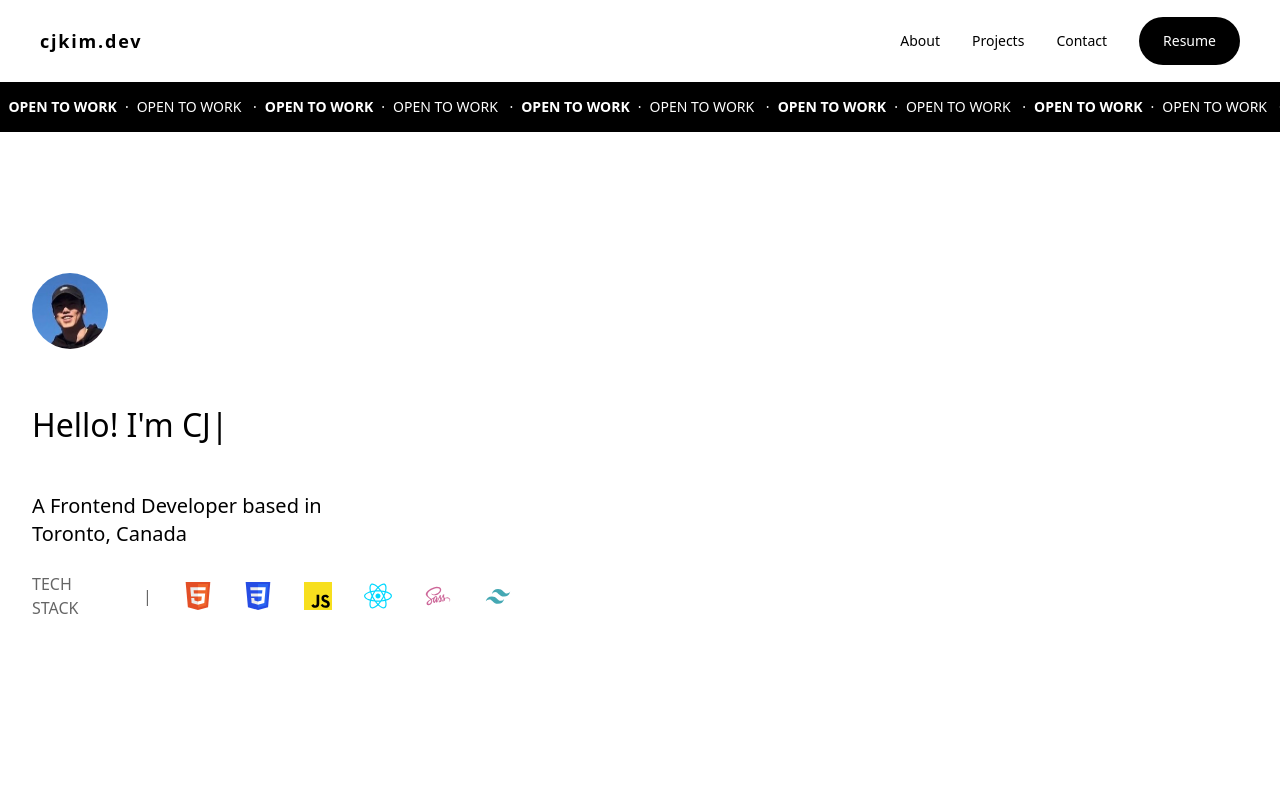
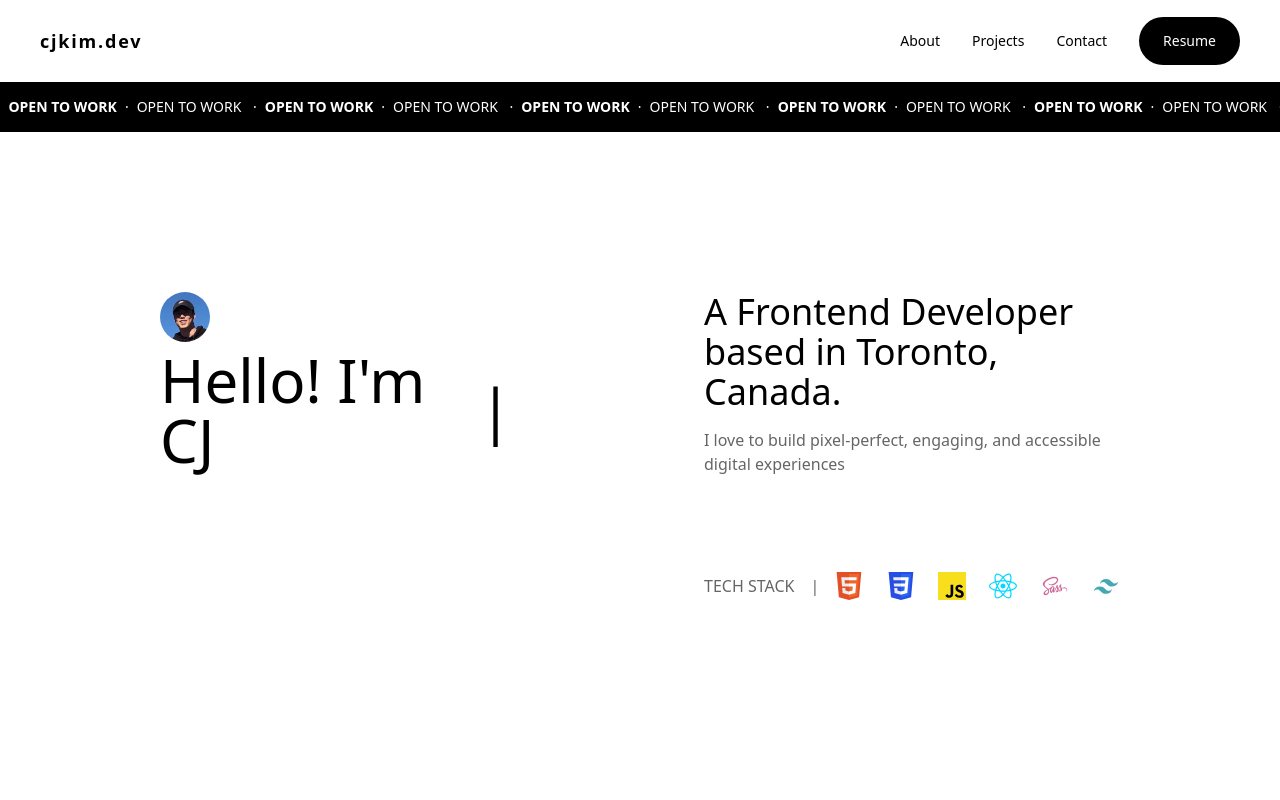
Before and after one commit to cjoak1028/cjoak1028.github.io, a React (Vite) app: page / in a window 1280 px wide. Shown: the top 800 px of the page. Built offline with nearby package versions, Linux system fonts and the light colour scheme.

Commit message:
Applied new design to hero

```diff
--- a/src/features/Hero/Hero.jsx
+++ b/src/features/Hero/Hero.jsx
@@ -4,24 +4,28 @@ import TechStack from "src/features/Hero/TechStack";
 
 const Hero = () => {
   return (
-    <section className="h-[calc(100vh-6.25rem)] sm:h-[calc(100vh-8.25rem)] flex flex-col justify-center bg-white w-full p-8 gap-14">
-      <div className="-mt-10 flex flex-col justify-center gap-12">
+    <section className="h-[calc(100vh-6.25rem)] sm:h-[calc(100vh-8.25rem)] flex flex-col justify-center items-center bg-white w-full p-8 gap-14">
+      <div className="-mt-10 flex flex-col justify-center gap-20 xl:flex-row  md:justify-between xl:gap-48">
         <div>
           <img
             src={HeroPhoto}
-            className="w-[3.125rem] h-[3.125rem] sm:w-[4.75rem] sm:h-[4.75rem] rounded-full mb-6 sm:mb-10 md:mb-16"
+            className="w-[2rem] h-[2rem] md:w-[3.125rem] md:h-[3.125rem] rounded-full mb-6 xl:mb-10"
           />
           <TypeAnimation
             sequence={[1000, "Hello! I'm CJ"]}
             wrapper="span"
             cursor={true}
-            className="text-[2rem] whitespace-nowrap"
+            className="text-3xl sm:text-4xl flex items-center h-6 sm:h-8 sm:w-[13rem] md:w-[22rem] md:text-5xl xl:text-6xl md:h-12 xl:h-14"
           />
         </div>
-        <div>
-          <h2 className="text-xl font-extralight mb-6">
-            A Frontend Developer based in <br></br>Toronto, Canada
+        <div className="w-full max-w-[18.75rem] sm:max-w-[20rem] md:max-w-[28rem] xl:max-w-[26rem]">
+          <h2 className="font-medium text-xl sm:text-2xl md:text-4xl mb-2 md:mb-4">
+            A Frontend Developer based in Toronto, Canada.
           </h2>
+          <h3 className="font-medium text-xs sm:text-sm md:text-base opacity-60 mb-8 md:mb-24 leading-snug">
+            I love to build pixel-perfect, engaging, and accessible digital
+            experiences
+          </h3>
           <TechStack />
         </div>
       </div>
--- a/src/features/Hero/TechStack.jsx
+++ b/src/features/Hero/TechStack.jsx
@@ -20,12 +20,12 @@ const TechStack = () => {
   );
 
   return (
-    <div className="flex flex-row items-center justify-center sm:gap-8">
-      <h2 className="heading-sm uppercase hidden sm:inline-block opacity-60">
+    <div className="flex flex-row items-center justify-center sm:gap-4">
+      <h2 className="heading-sm uppercase hidden md:inline-block opacity-60 whitespace-nowrap">
         Tech Stack
       </h2>
-      <span className="heading-sm hidden sm:block opacity-60">|</span>
-      <ul className="flex flex-row gap-6 w-full sm:gap-8">
+      <span className="heading-sm hidden md:block opacity-60">|</span>
+      <ul className="flex flex-row w-full justify-between">
         {Object.entries(logos).map(([key, value]) => (
           <li key={key}>
             <TechLogo path={value} tech={key} />
```
